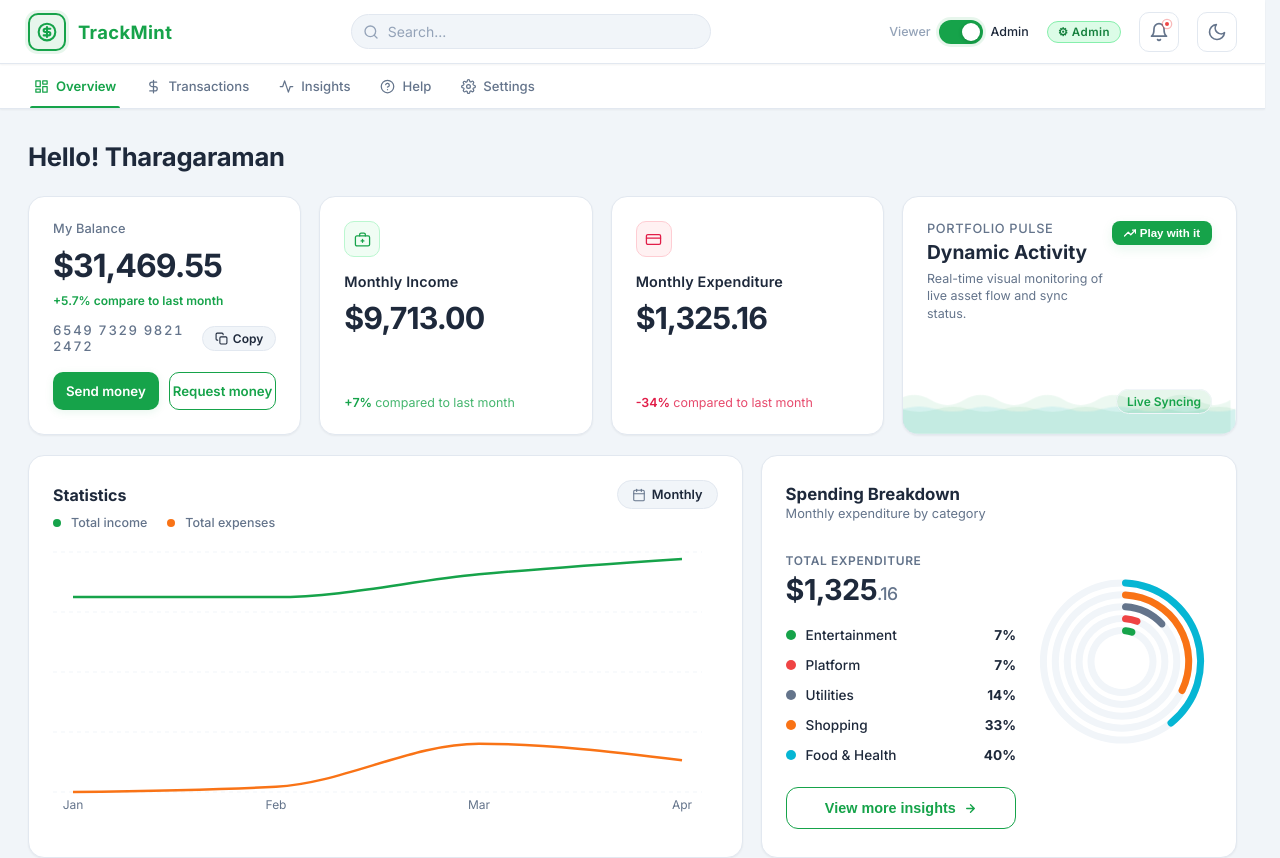
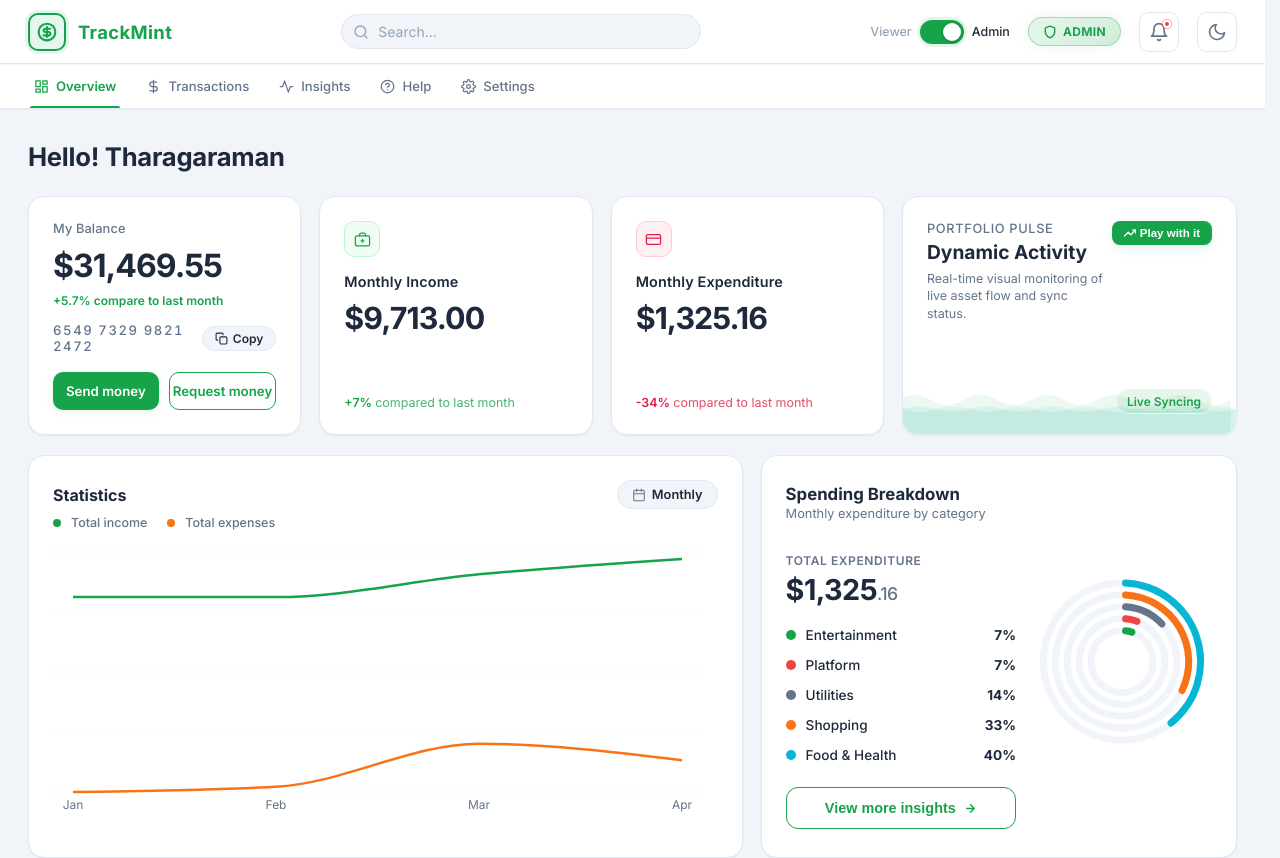
Before and after one commit to tharagaramanbalaji/dashboardproject, a React (Vite) app: page / in a window 1280 px wide. Shown: the top 858 px of the page. Built offline with nearby package versions, Linux system fonts and the light colour scheme.

Commit message:
ui fix : icons header

```diff
--- a/src/components/Header.css
+++ b/src/components/Header.css
@@ -174,25 +174,39 @@
 
 /* ── Role badge ── */
 .role-badge {
-  font-size: 0.72rem;
-  font-weight: 600;
-  letter-spacing: 0.04em;
-  padding: 3px 10px;
+  display: flex;
+  align-items: center;
+  gap: 6px;
+  font-size: 0.75rem;
+  font-weight: 700;
+  letter-spacing: 0.03em;
+  padding: 6px 14px;
   border-radius: 999px;
-  border: 1px solid transparent;
-  transition: all 0.3s ease;
+  transition: all 0.3s cubic-bezier(0.4, 0, 0.2, 1);
+  text-transform: uppercase;
+}
+
+.role-icon {
+  width: 14px;
+  height: 14px;
 }
 
 .role-badge--admin {
-  background: #dcfce7;
-  color: #15803d;
-  border-color: #86efac;
+  background: linear-gradient(135deg, var(--primary-glow) 0%, rgba(22, 163, 74, 0.2) 100%);
+  color: var(--primary);
+  border: 1px solid rgba(22, 163, 74, 0.3);
+  box-shadow: 0 0 12px var(--primary-glow);
 }
 
 .role-badge--viewer {
-  background: #f1f5f9;
-  color: #475569;
-  border-color: #cbd5e1;
+  background: linear-gradient(135deg, rgba(148, 163, 184, 0.1) 0%, rgba(100, 116, 139, 0.15) 100%);
+  color: var(--text-dim);
+  border: 1px solid rgba(148, 163, 184, 0.25);
+  box-shadow: 0 0 10px rgba(148, 163, 184, 0.05);
+}
+
+.role-badge:hover {
+  transform: translateY(-2px);
 }
 
 /* ── Notification bell ── */
--- a/src/components/Header.jsx
+++ b/src/components/Header.jsx
@@ -72,9 +72,24 @@ export default function Header() {
         </div>
 
         {/* Role Badge */}
-        <span className={`role-badge role-badge--${role}`}>
-          {role === 'admin' ? '⚙ Admin' : '👁 Viewer'}
-        </span>
+        <div className={`role-badge role-badge--${role}`}>
+          {role === 'admin' ? (
+            <>
+              <svg viewBox="0 0 24 24" fill="none" stroke="currentColor" strokeWidth="2.5" strokeLinecap="round" strokeLinejoin="round" className="role-icon">
+                <path d="M12 22s8-4 8-10V5l-8-3-8 3v7c0 6 8 10 8 10z" />
+              </svg>
+              <span>Admin</span>
+            </>
+          ) : (
+            <>
+              <svg viewBox="0 0 24 24" fill="none" stroke="currentColor" strokeWidth="2.5" strokeLinecap="round" strokeLinejoin="round" className="role-icon">
+                <path d="M1 12s4-8 11-8 11 8 11 8-4 8-11 8-11-8-11-8z" />
+                <circle cx="12" cy="12" r="3" />
+              </svg>
+              <span>Viewer</span>
+            </>
+          )}
+        </div>
 
         {/* Notification Bell */}
         <button
```
